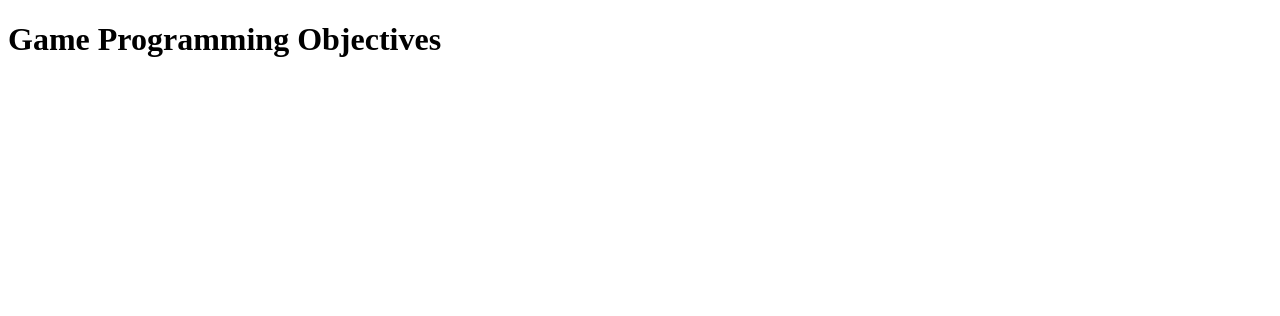
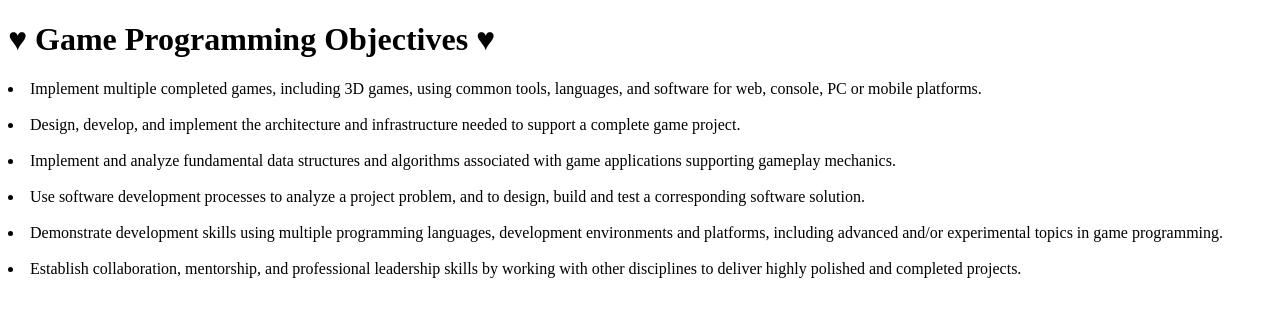
Before and after one commit to Mia557/UAT-objectives, a plain HTML site: page index.HTML in a window 1280 px wide. Drawn offline with Linux system fonts and the light colour scheme.

Commit message:
added objectives

```diff
--- a/index.HTML
+++ b/index.HTML
@@ -6,6 +6,22 @@
 
 <body>
     <!--header-->
-    <h1>Game Programming Objectives</h1>
+    <h1>&hearts; Game Programming Objectives &hearts;</h1>
+    <!--objectives list-->
+
+    <li>Implement multiple completed games, including 3D games, using common tools, languages, and software for web, console, PC or mobile platforms.</li>
+    <br>
+    <li>Design, develop, and implement the architecture and infrastructure needed to support a complete game project.</li>
+    <br>
+    <li>Implement and analyze fundamental data structures and algorithms associated with game applications supporting gameplay mechanics.</li>
+    <br>
+    <li>Use software development processes to analyze a project problem, and to design, build and test a corresponding software solution.</li>
+    <br>
+    <li>Demonstrate development skills using multiple programming languages, development environments and platforms, including advanced and/or experimental topics in game programming.</li>
+    <br>
+    <li>Establish collaboration, mentorship, and professional leadership skills by working with other disciplines to deliver highly polished and completed projects.</li>
+    <br>
+
+
 </body>
 </html>
```
